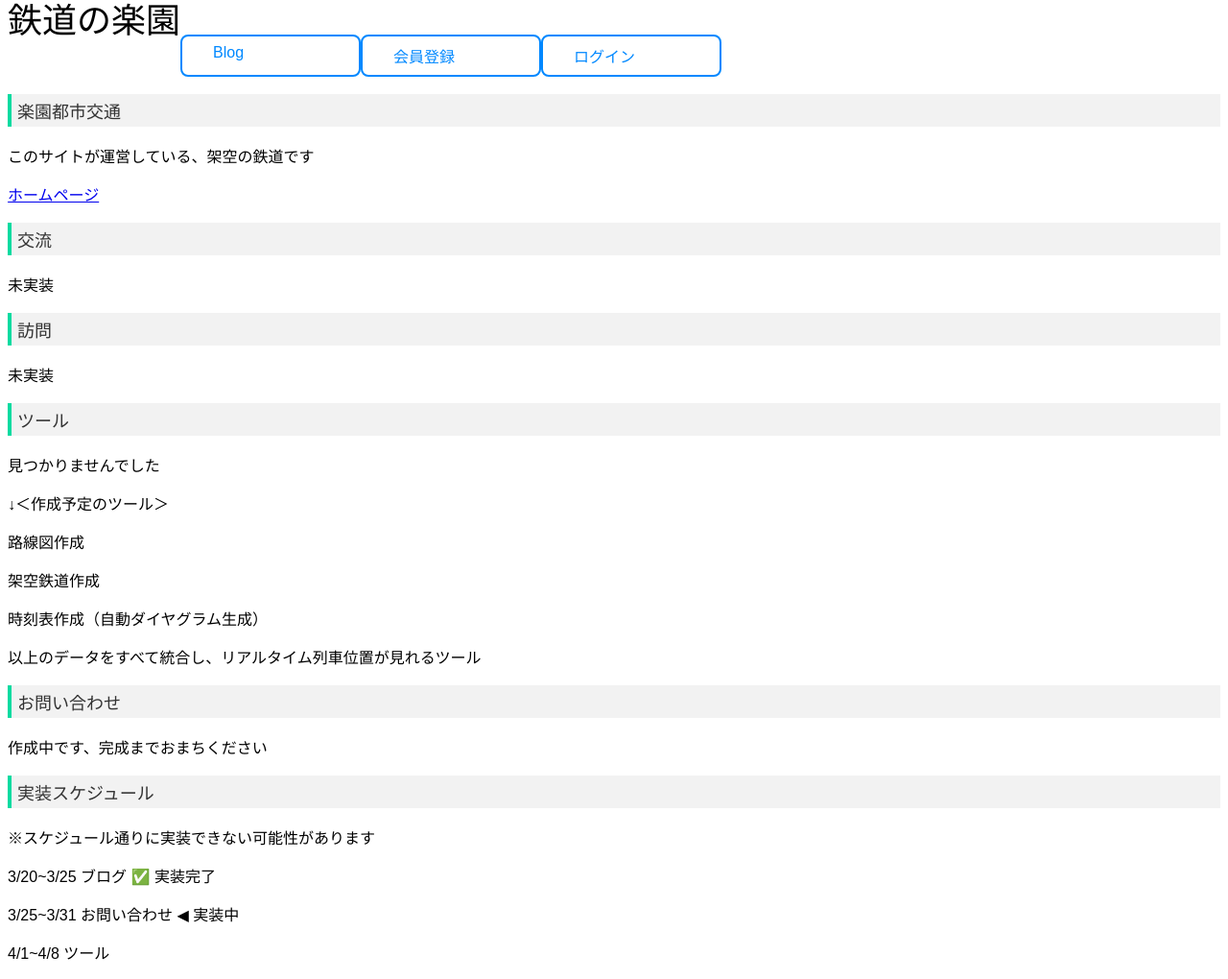
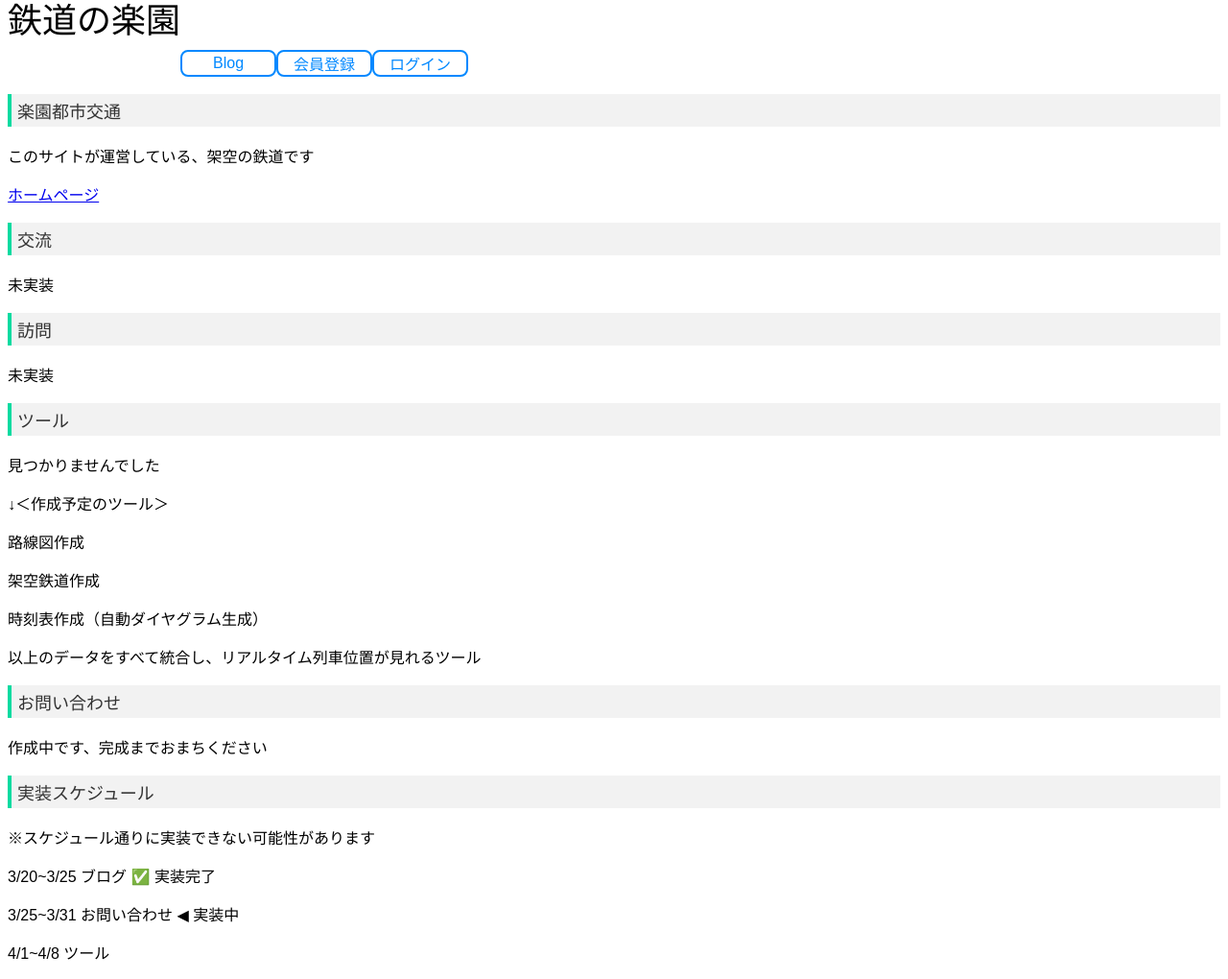
Before and after one commit to trainparadise/trainparadise, a Jekyll site: the page index.html, which Jekyll copies as it is, in a window 1280 px wide. Shown: the whole page at 96% size. Built offline with Jekyll 4.4.1, drawn with Linux system fonts in a browser that asks for light colours.

Commit message:
Update index.html

```diff
--- a/index.html
+++ b/index.html
@@ -19,12 +19,13 @@
                 background: transparent;
                 color: #0088ff;
                 border: 2px solid #0088ff;
-                padding: 8px 32px;
                 font-size: 16px;
                 border-radius: 8px;
                 text-decoration: none;
-                width: 120px;
+                width: 96px;
                 height: 24px;
+                display: inline-flex;
+                justify-content: center;
                 align-items: center;
             }
 
```
